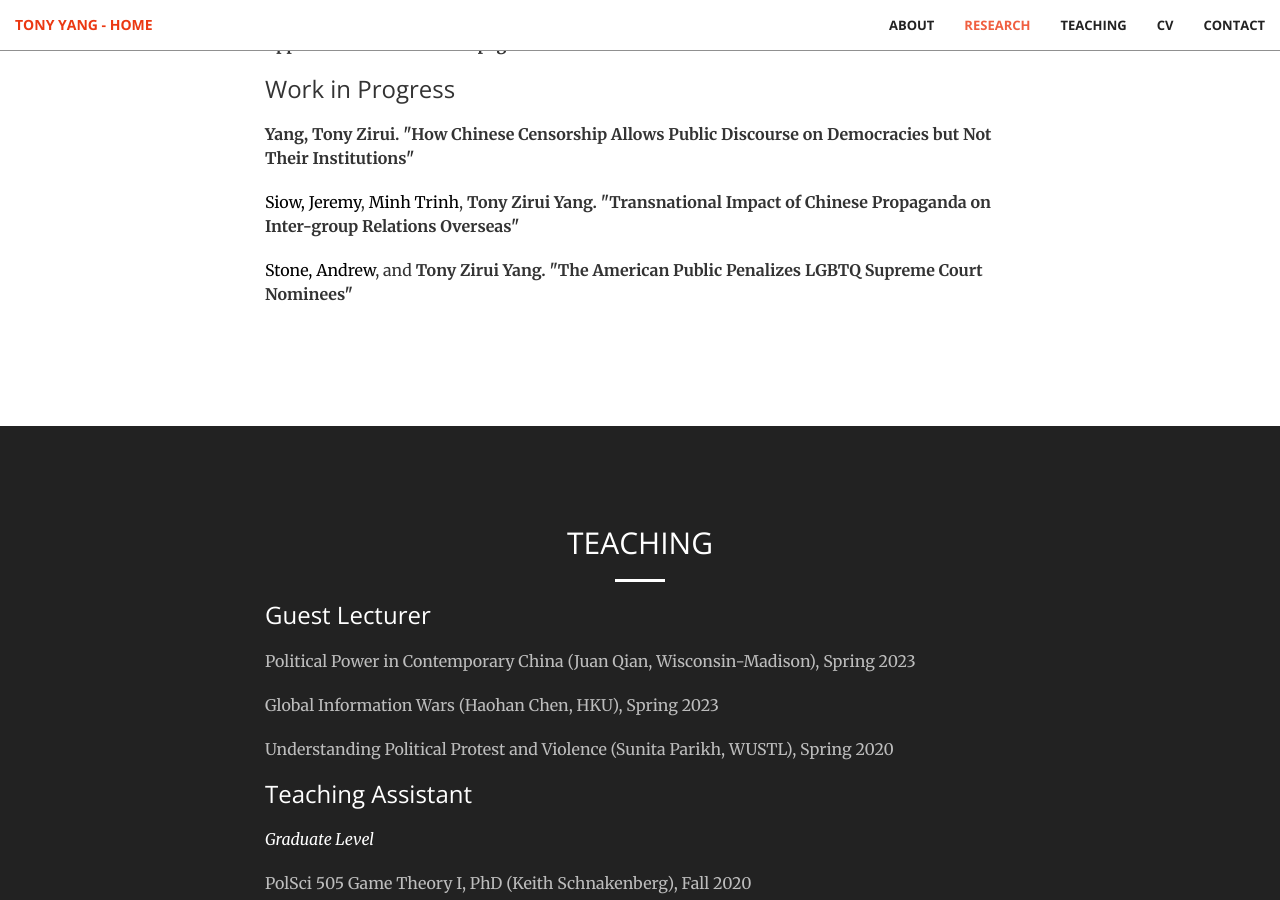
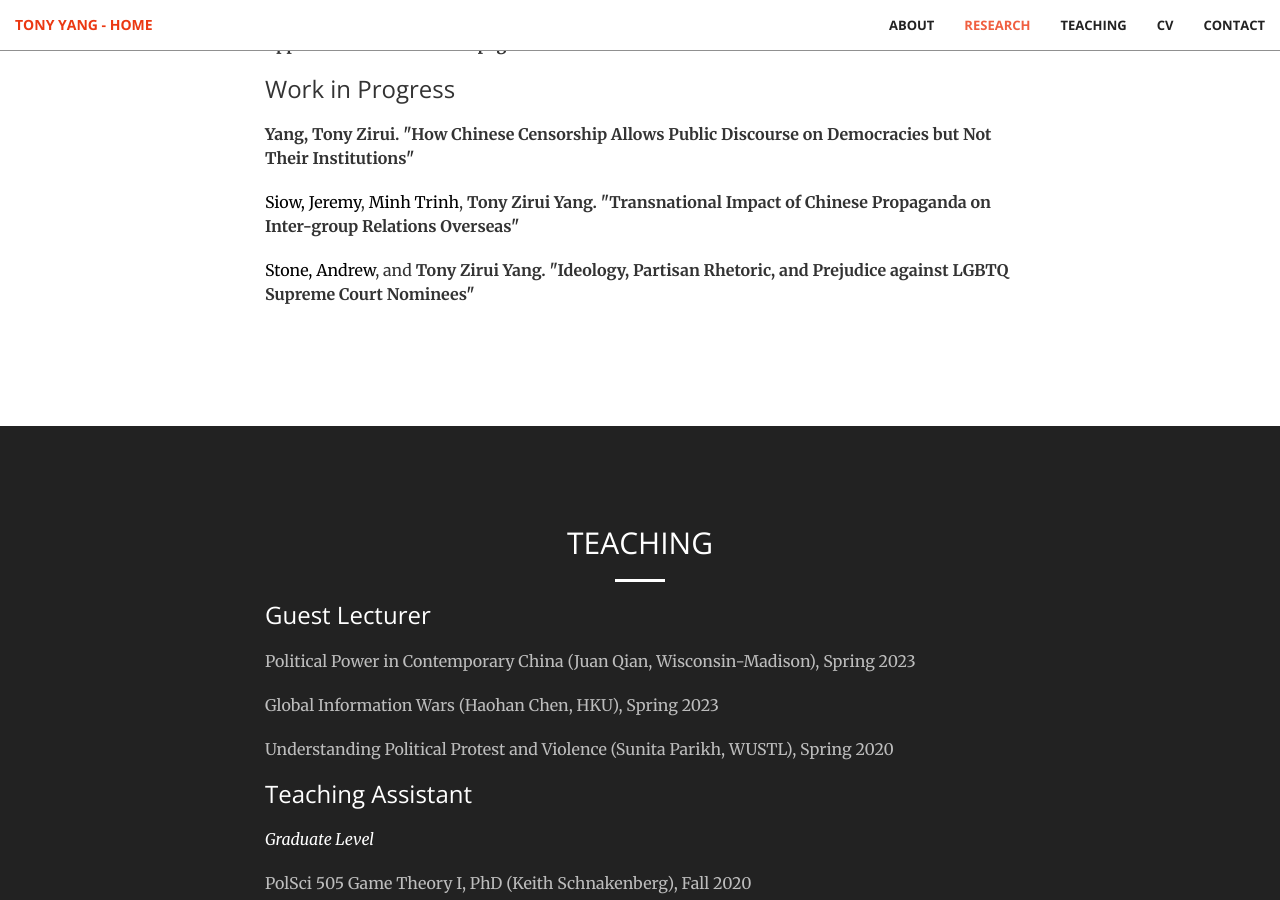
Before and after one commit to tonyhsfz/website, a Jekyll site: the page built from index.html, in a window 1280 px wide and 900 px high, scrolled down 3117 px. Built offline with Jekyll 4.4.1, drawn with Linux system fonts in a browser that asks for light colours.

Commit message:
Update publication.html

```diff
--- a/_includes/publication.html
+++ b/_includes/publication.html
@@ -51,7 +51,7 @@ Censorship in authoritarian regimes has traditionally been understood as a repre
                     <p></p>
                     <p><b> Yang, Tony Zirui. "How Chinese Censorship Allows Public Discourse on Democracies but Not Their Institutions"  </b></p>
                     <p>  <a href="https://sites.google.com/view/jeremysiow" style="color: black;">Siow, Jeremy</a>, <a href="https://www.mdtrinh.com/" style="color: black;">Minh Trinh</a>, <b> Tony Zirui Yang. "Transnational Impact of Chinese Propaganda on Inter-group Relations Overseas" </b></p>
-                    <p>  <a href="https://www.andrewrstone.com/" style="color: black;">Stone, Andrew</a>, and <b> Tony Zirui Yang. "The American Public Penalizes LGBTQ Supreme Court Nominees"</b></p>
+                    <p>  <a href="https://www.andrewrstone.com/" style="color: black;">Stone, Andrew</a>, and <b> Tony Zirui Yang. "Ideology, Partisan Rhetoric, and Prejudice against LGBTQ Supreme Court Nominees"</b></p>
                 </div>
         </div>
     </div>
```
